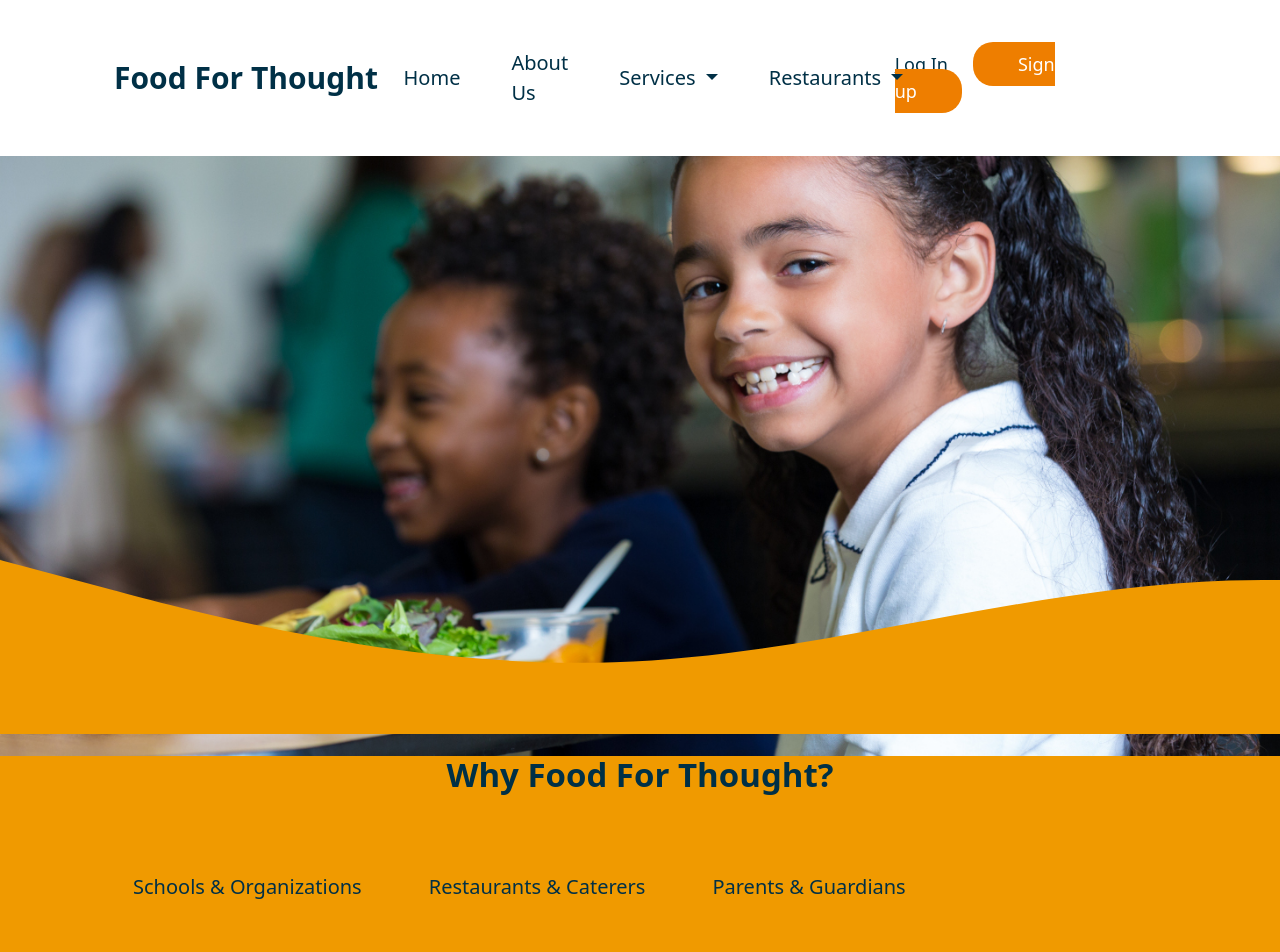
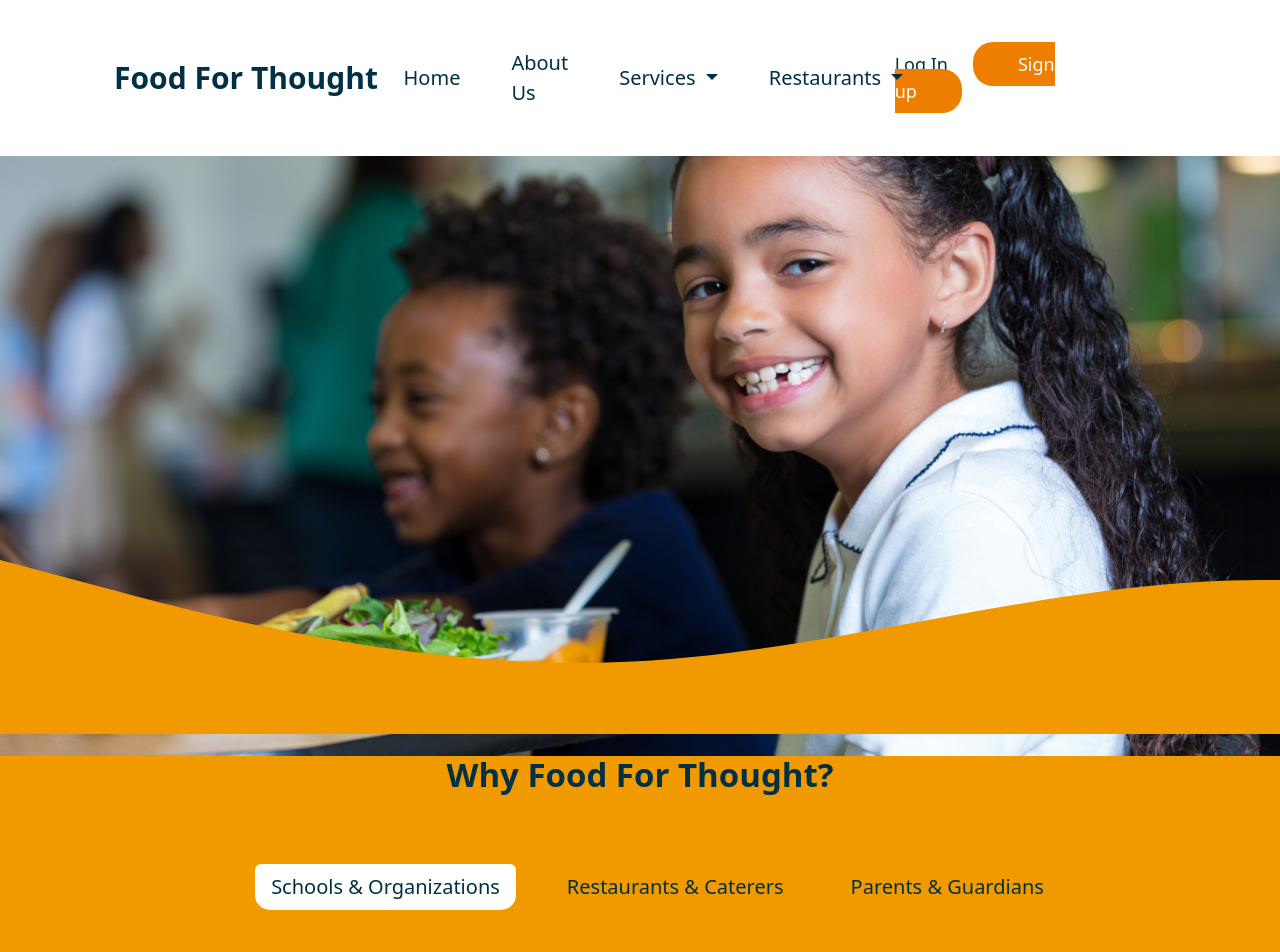
Before and after one commit to ivanLFN/thought-food-vue, a Vue app: page / in a window 1280 px wide. Shown: the top 952 px of the page. Built offline with nearby package versions, Linux system fonts and the light colour scheme.

Commit message:
update: main element on the home page

```diff
--- a/src/components/MainScreen.vue
+++ b/src/components/MainScreen.vue
@@ -20,7 +20,7 @@
       <nav class="tabs">
         <div
           id="nav-tab"
-          class="nav nav-tabsjustify-content-center"
+          class="nav nav-tabs justify-content-center"
           role="tablist"
         >
           <button
```
